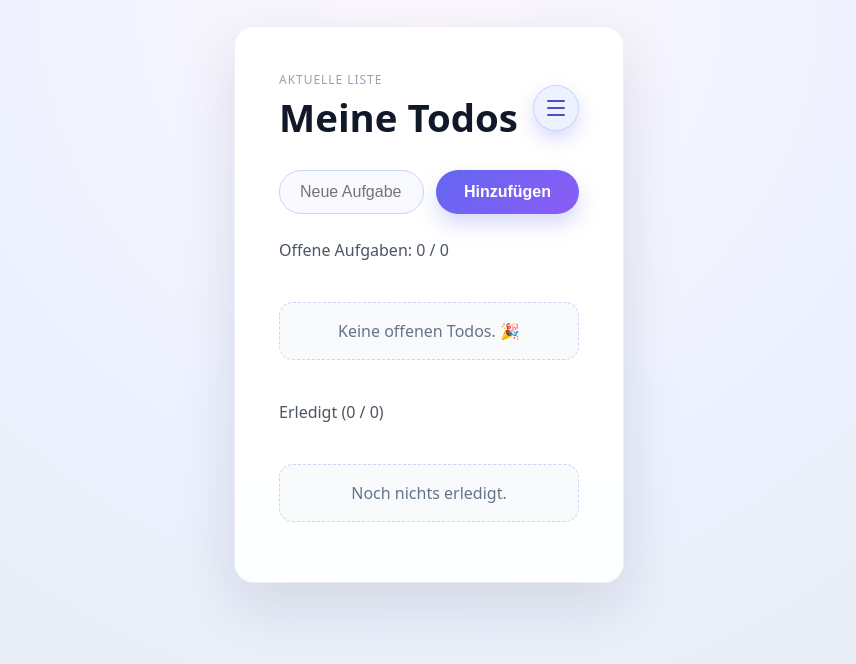
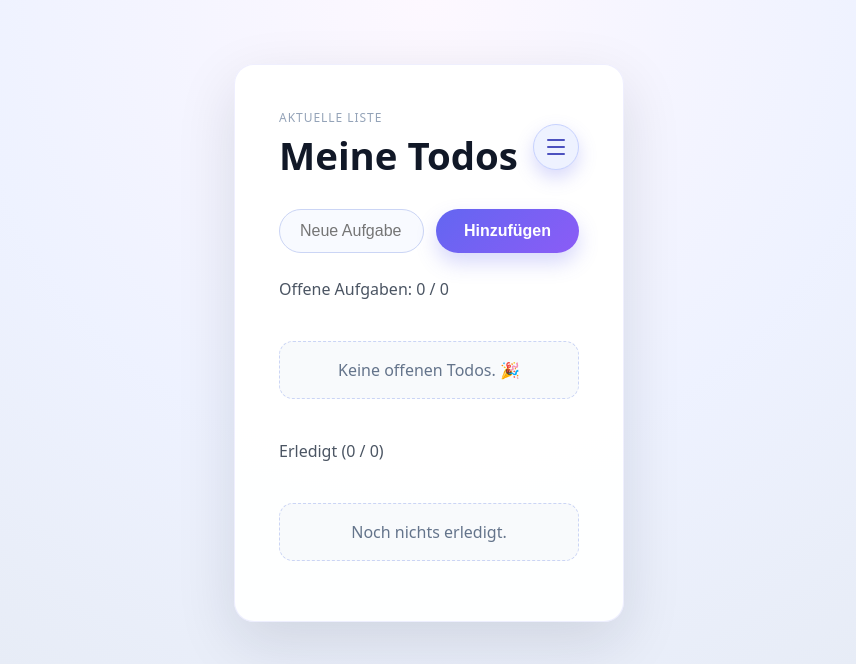
Before and after one commit to chrisdutt24/react-first, a React (Vite) app in the folder my-react-app/: page / in a window 1280 px wide. Shown: the top 664 px of the page, without its empty margins (211-1067 px from the left). Built offline with nearby package versions, Linux system fonts and the light colour scheme; the HTML template or start-up script is replaced by a standard one.

Commit message:
small changes

```diff
--- a/my-react-app/src/index.css
+++ b/my-react-app/src/index.css
@@ -21,7 +21,7 @@ body {
   display: flex;
   justify-content: center;
   align-items: flex-start;
-  padding: 2vw 2vw 3rem;
+  padding: 5vw 2vw 3rem;
 }
 
 .todo-page {
@@ -31,7 +31,8 @@ body {
 }
 
 .todo-card {
-  width: min(390px, 100%);
+  width: 100%;
+  max-width: min(390px, 90vw);
   background: rgba(255, 255, 255, 0.95);
   border-radius: 1.25rem;
   padding: clamp(1.5rem, 5vw, 2.75rem);
```
